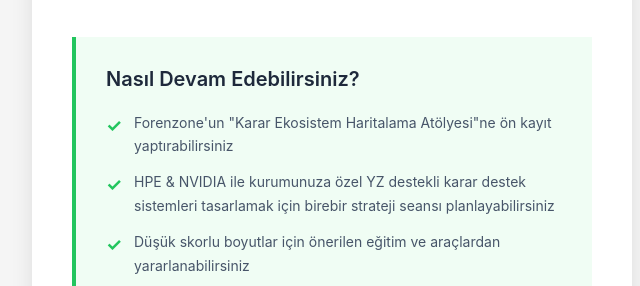
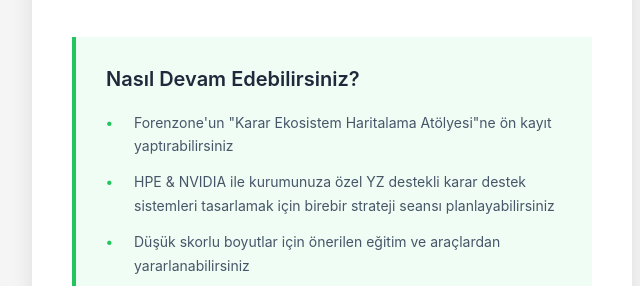
Before and after one commit to caglarozyildirim/algoritmik-ehliyet-html, a website: page email-template.html in a window 1280 px wide. Shown: the part 2317-2603 px from the top of the page, 308-948 px from the left. Drawn offline with Linux system fonts and the light colour scheme.

Commit message:
Son emojiler temizlendi

```diff
--- a/email-template.html
+++ b/email-template.html
@@ -328,17 +328,17 @@
                                         </h3>
 
                                         <p style="margin: 0 0 12px 0; color: #475569; font-size: 14px; line-height: 1.7; padding-left: 28px; position: relative;">
-                                            <span style="position: absolute; left: 0; color: #22c55e; font-size: 18px; font-weight: 700;">✓</span>
+                                            <span style="position: absolute; left: 0; color: #22c55e; font-size: 14px; font-weight: 700;">•</span>
                                             Forenzone'un "Karar Ekosistem Haritalama Atölyesi"ne ön kayıt yaptırabilirsiniz
                                         </p>
 
                                         <p style="margin: 0 0 12px 0; color: #475569; font-size: 14px; line-height: 1.7; padding-left: 28px; position: relative;">
-                                            <span style="position: absolute; left: 0; color: #22c55e; font-size: 18px; font-weight: 700;">✓</span>
+                                            <span style="position: absolute; left: 0; color: #22c55e; font-size: 14px; font-weight: 700;">•</span>
                                             HPE & NVIDIA ile kurumunuza özel YZ destekli karar destek sistemleri tasarlamak için birebir strateji seansı planlayabilirsiniz
                                         </p>
 
                                         <p style="margin: 0 0 12px 0; color: #475569; font-size: 14px; line-height: 1.7; padding-left: 28px; position: relative;">
-                                            <span style="position: absolute; left: 0; color: #22c55e; font-size: 18px; font-weight: 700;">✓</span>
+                                            <span style="position: absolute; left: 0; color: #22c55e; font-size: 14px; font-weight: 700;">•</span>
                                             Düşük skorlu boyutlar için önerilen eğitim ve araçlardan yararlanabilirsiniz
                                         </p>
 
```
